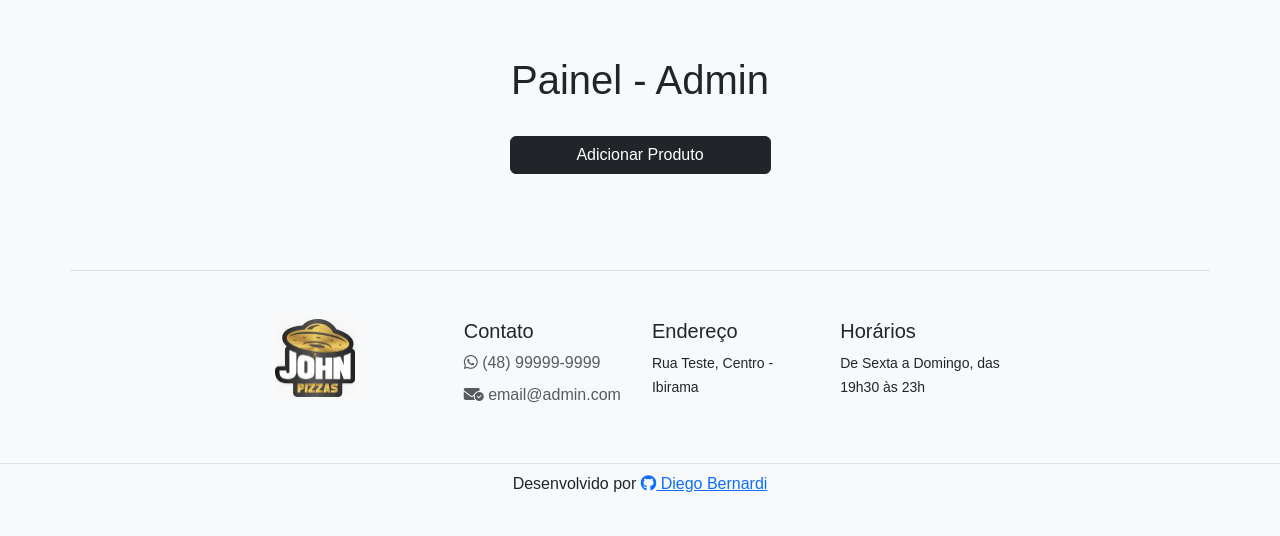
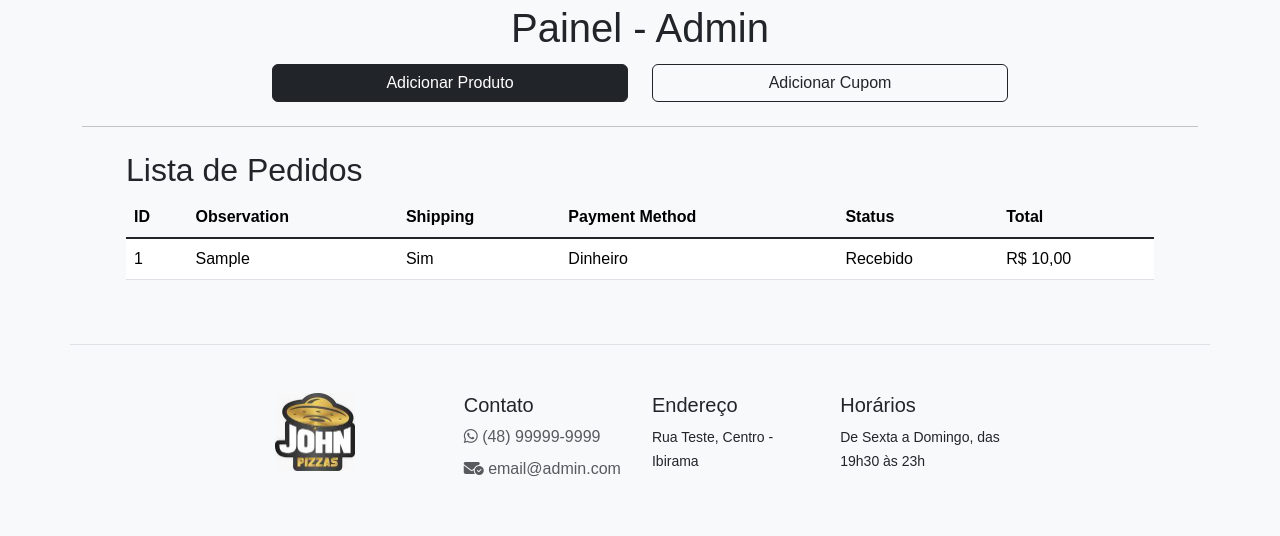
Before and after one commit to diegobers/john-pizzas, a Django app: page /order-list/ in a window 1280 px wide. Shown: the part 121-657 px from the top of the page. Run offline with Django 5.2, Linux system fonts and the light colour scheme; a user stored in the database is signed in; tables that the repository leaves empty hold one stand-in row (values such as "Sample post"); some libraries are stand-ins or nearby versions.

Commit message:
update store templates

```diff
--- a/templates/store/orders.html
+++ b/templates/store/orders.html
@@ -9,23 +9,62 @@
 
 {% if request.user.is_superuser %}
 <!-- Admin Section -->
-<section id="admin-dashboard" class="py-5">
+<section id="admin-dashboard">
   {% container %}
     <!-- Header -->
     {% row %}
       {% col 'col-12 text-center' %}
-        <h1 class="mb-4 py-2">Painel - Admin</h1>
+        <h1 class="mb-2 py-1">Painel - Admin</h1>
       {% endcol %}
     {% endrow %}
     <!-- Main -->
-    {% row 'row-cols-1 row-cols-md-2 justify-content-center' %}
+    {% row 'row-cols-1 row-cols-md-2 justify-content-center gy-2' %}
       <!-- Add Product -->
-      {% col 'col-12 col-md-3' %}
+      {% col 'col-sm-8 col-md-6 col-lg-4' %}
         <div class="text-center">
           <a href="{% url 'store:add_pizza' %}" class="btn btn-dark w-100">Adicionar Produto</a>
         </div>
       {% endcol %}
+      {% col 'col-sm-8 col-md-6 col-lg-4' %}
+        <div class="text-center">
+          <a href="#" class="btn btn-outline-dark w-100">Adicionar Cupom</a>
+        </div>
+      {% endcol %}
     {% endrow %}
+
+    <hr class="my-4">
+
+    {% row 'mx-md-0 mx-lg-4 px-md-0 px-lg-2' %}
+      <h2>Lista de Pedidos</h2>
+      <div class="table-responsive">
+        <table class="table table-hover">
+            <thead class="table-light">
+                <tr>
+                    <th scope="col">ID</th>
+                    <th scope="col">Observation</th>
+                    <th scope="col">Shipping</th>
+                    <th scope="col">Payment Method</th>
+                    <th scope="col">Status</th>
+                    <th scope="col">Total</th>
+                </tr>
+            </thead>
+            <tbody class="table-group-divider">
+                {% for order in orders %}
+                <tr scope="row">
+                    <td>{{ order.id }}</td>
+                    <td>{{ order.observation }}</td>
+                    <td>{{ order.is_shipping|yesno:"Sim,Não" }}</td>
+                    <td>{{ order.get_payment_method_display }}</td>
+                    <td>{{ order.get_status_display }}</td>
+                    <td>R$ {{ order.total }}</td>
+                </tr>
+                {% endfor %}
+            </tbody>
+        </table>
+      </div>
+    {% endrow %}
+
+
   {% endcontainer %}
 </section>
 
```
Also changed, not shown: templates/store/cart.html (+19 -1 lines), templates/store/cart_checkout.html (+28 -40 lines).
